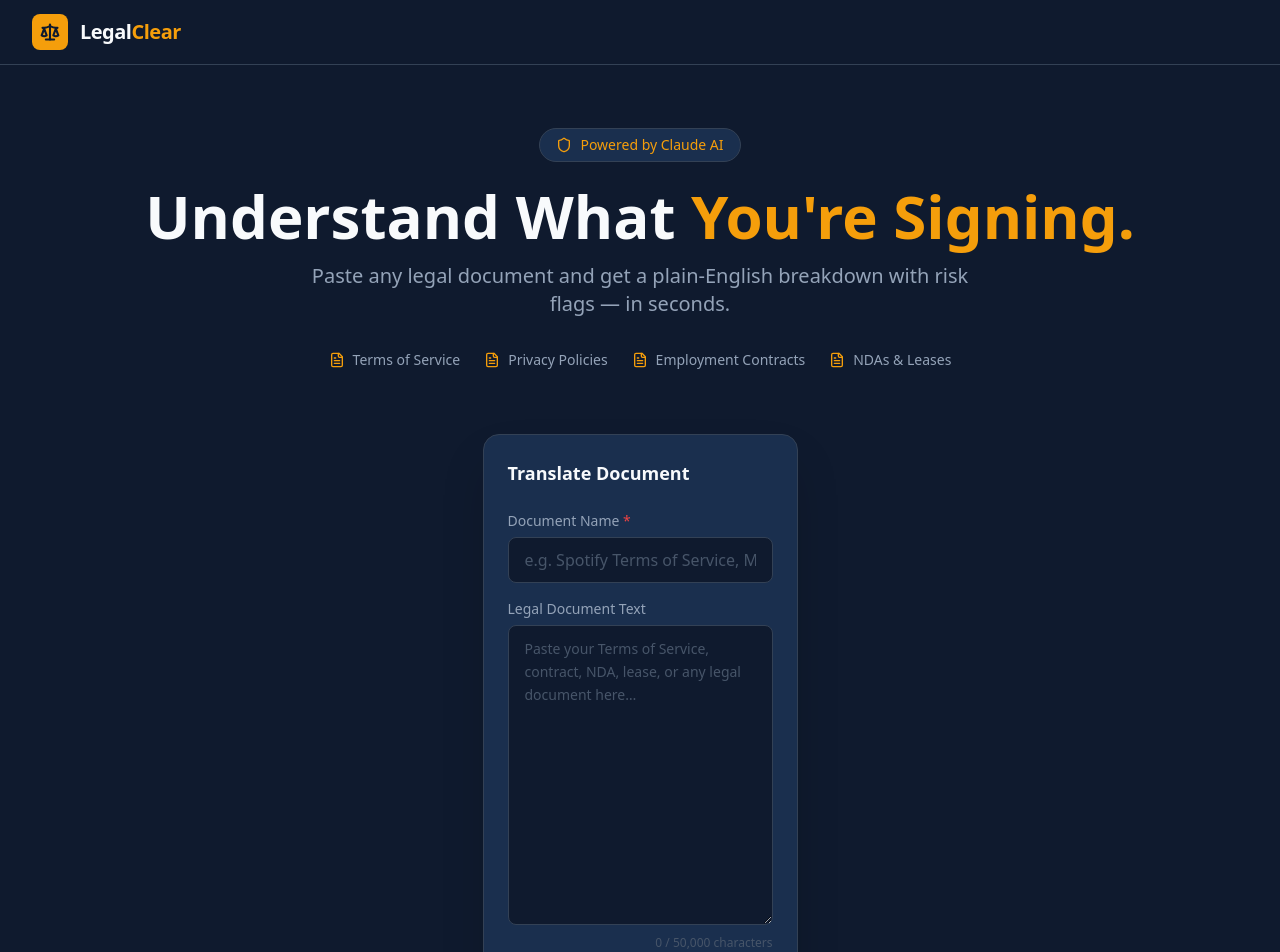
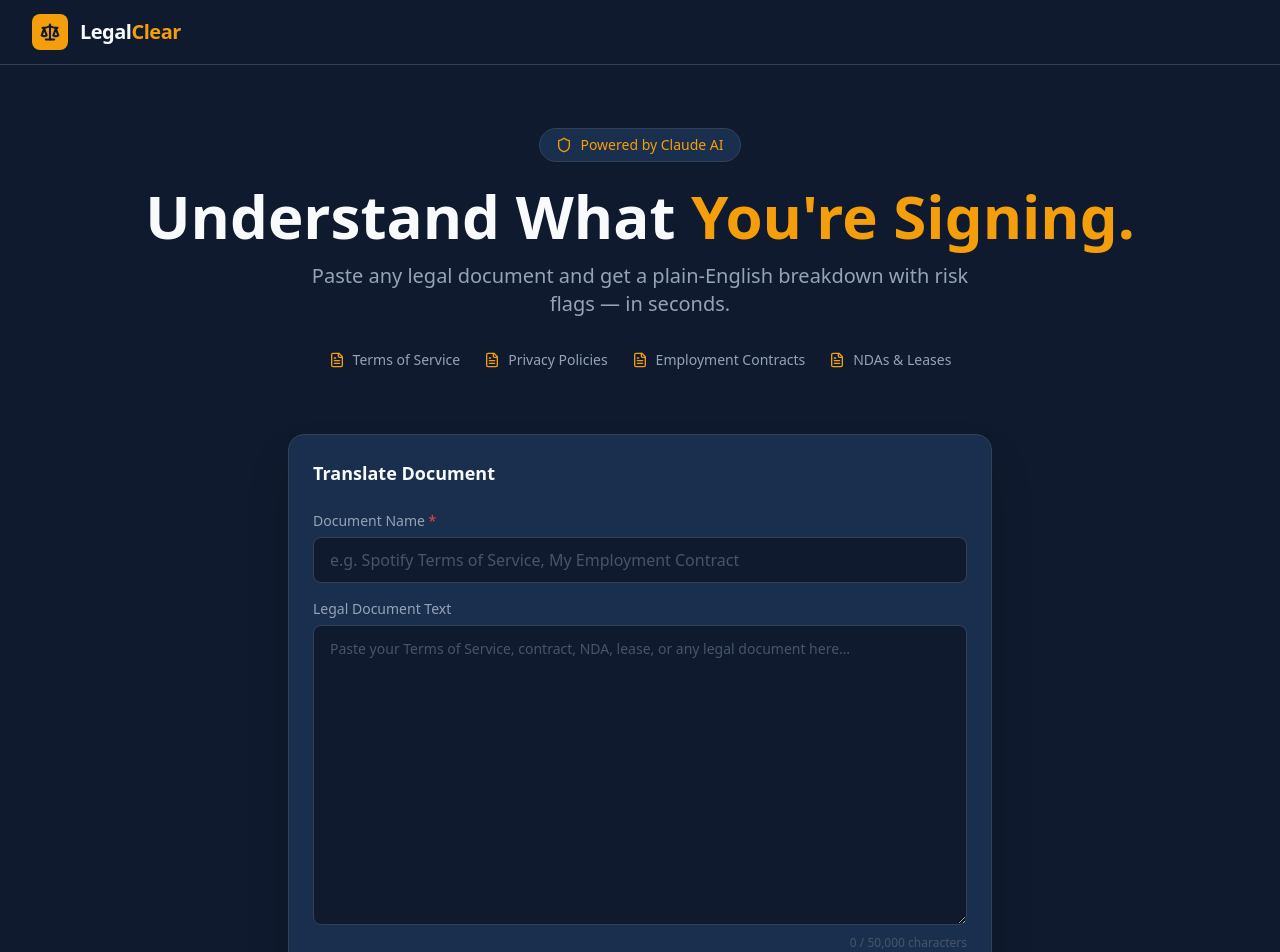
Before and after one commit to imbhavikjadav-byte/legalclear, a React (Vite) app in the folder frontend/: page / in a window 1280 px wide. Shown: the top 952 px of the page. Built offline with nearby package versions, Linux system fonts and the light colour scheme; no server answers.

Commit message:
fixed the input panel size

```diff
--- a/frontend/src/App.jsx
+++ b/frontend/src/App.jsx
@@ -70,16 +70,16 @@ export default function App() {
 
       <main className="flex-1 pt-16 flex flex-col">
         {!translationData && !isLoading && (
-          <>
+          <div className="w-full">
             <HeroSection />
-            <div className="max-w-3xl mx-auto px-4 sm:px-6 lg:px-8 pb-20">
+            <div className="max-w-3xl mx-auto w-full px-4 sm:px-6 lg:px-8 pb-20">
               <InputPanel
                 onTranslate={handleTranslate}
                 onTranslateFile={handleTranslateFile}
                 isLoading={isLoading}
               />
             </div>
-          </>
+          </div>
         )}
 
         {isLoading && (
```
